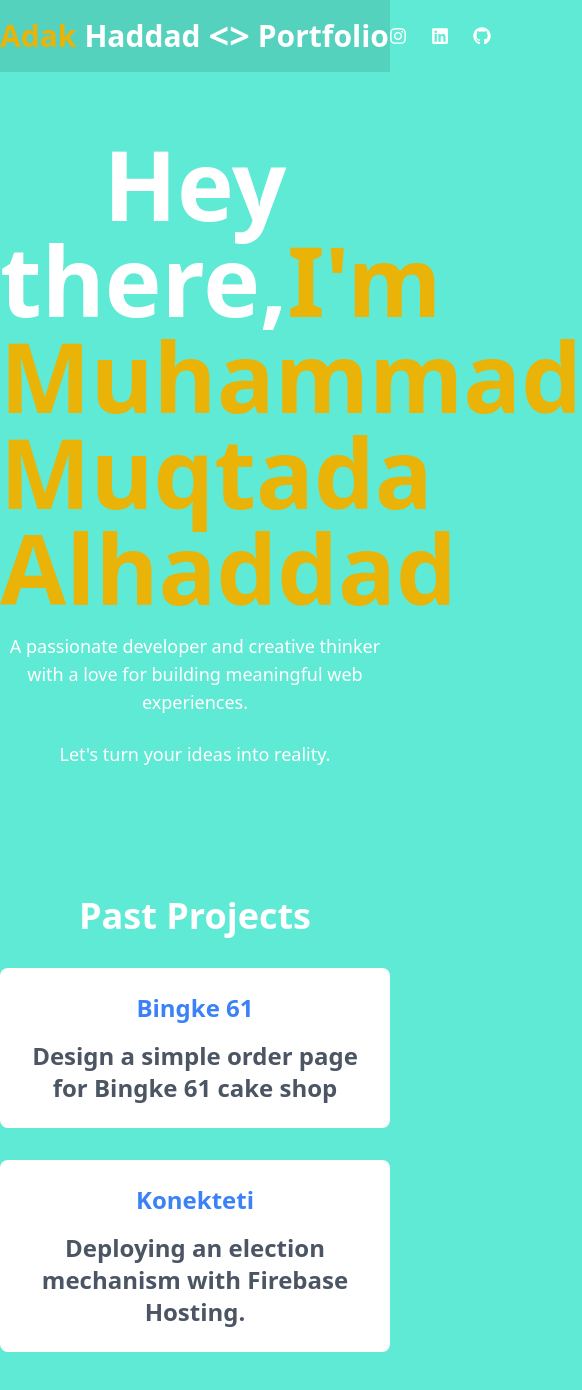
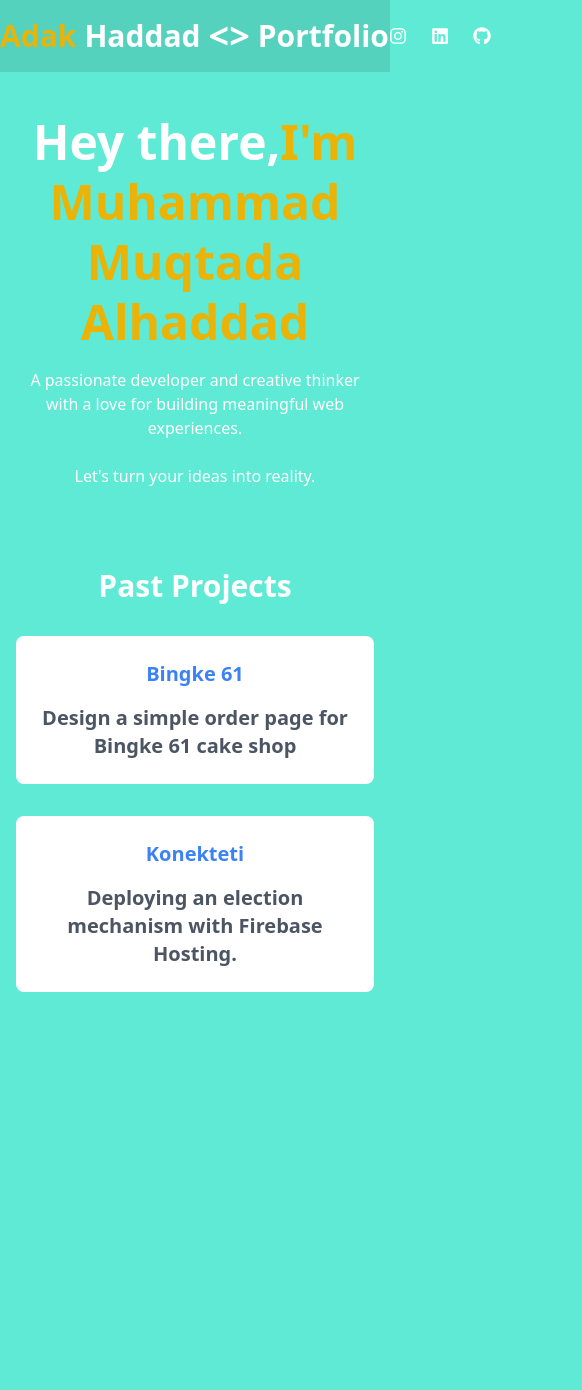
Before and after one commit to AdakHaddad/AdakHaddad.github.io, a Next.js app: page / in a window 390 px wide. Shown: the top 1390 px of the page, 582 px wide, since content can reach past the window. After the commit the page ends 1032 px from the top, so only its background shows below. Built offline with nearby package versions, Linux system fonts and the light colour scheme.

Commit message:
Update Responsive

```diff
--- a/pages/index.js
+++ b/pages/index.js
@@ -12,33 +12,36 @@ export default function Home() {
         />
       </Head>
       <Nav />
-      <section className="text-white py-16 text-center">
-        <div className="flex-col max-w-lg mx-auto">
-          <h1 className="text-8xl md:text-5xl font-bold">
+      <section className="text-white py-10 px-4 md:py-16 md:px-0 text-center">
+        <div className="flex flex-col items-center max-w-lg mx-auto">
+          <h1 className="text-5xl md:text-8xl font-bold leading-tight">
             Hey there,
-            <span className="text-yellow-500 ">
+            <span className="text-yellow-500">
               I&apos;m Muhammad Muqtada Alhaddad
             </span>
           </h1>
-          <p className="mt-4 text-lg md:text-xl">
+          <p className="mt-4 text-base md:text-lg">
             A passionate developer and creative thinker with a love for building
             meaningful web experiences.
           </p>
-          <p className="mt-6 text-lg md:text-xl">
+          <p className="mt-6 text-base md:text-lg">
             Let&apos;s turn your ideas into reality.
           </p>
         </div>
       </section>
 
-      <section className="py-16 text-center">
+      <section className="py-10 px-4 md:py-16 md:px-0 text-center">
         <div className="container mx-auto">
-          <h1 className="text-4xl font-bold mb-8 text-white">Past Projects</h1>
+          <h1 className="text-3xl md:text-4xl font-bold mb-8 text-white">
+            Past Projects
+          </h1>
           <div className="grid grid-cols-1 md:grid-cols-2 lg:grid-cols-3 gap-8">
-            <div className="bg-white rounded-lg p-6 ">
+            <div className="bg-white rounded-lg p-6">
               <a
-                href="bingke61.vercel.app"
-                alt="Bingke 61 Website"
-                className="text-2xl font-semibold text-blue-500 hover:underline"
+                href="https://bingke61.vercel.app"
+                target="_blank"
+                rel="noopener noreferrer"
+                className="text-xl font-semibold text-blue-500 hover:underline"
               >
                 Bingke 61
                 <p className="mt-4 text-gray-600">
@@ -46,11 +49,12 @@ export default function Home() {
                 </p>
               </a>
             </div>
-            <div className="bg-white rounded-lg p-6 ">
+            <div className="bg-white rounded-lg p-6">
               <a
-                href="konekteti22.web.app"
-                alt="KPU KMTETI 2022 Lead Election Website"
-                className="text-2xl font-semibold text-blue-500 hover:underline"
+                href="https://konekteti22.web.app"
+                target="_blank"
+                rel="noopener noreferrer"
+                className="text-xl font-semibold text-blue-500 hover:underline"
               >
                 Konekteti
                 <p className="mt-4 text-gray-600">
```
